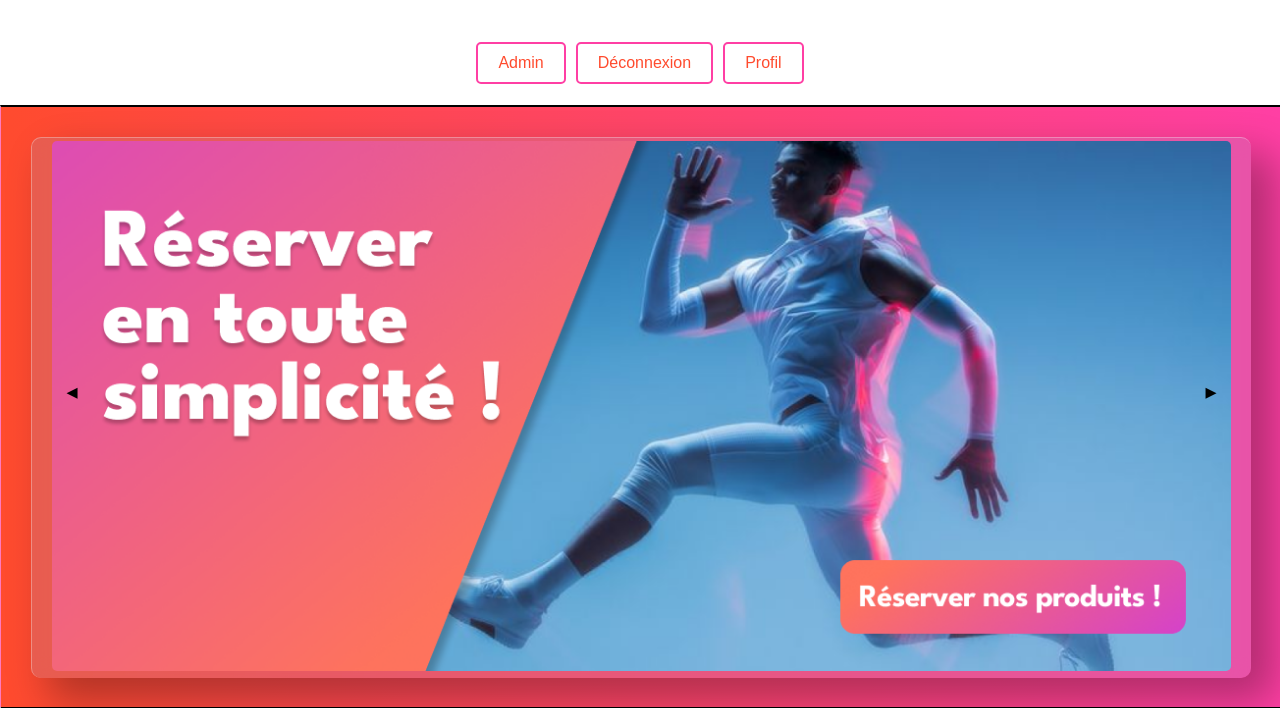
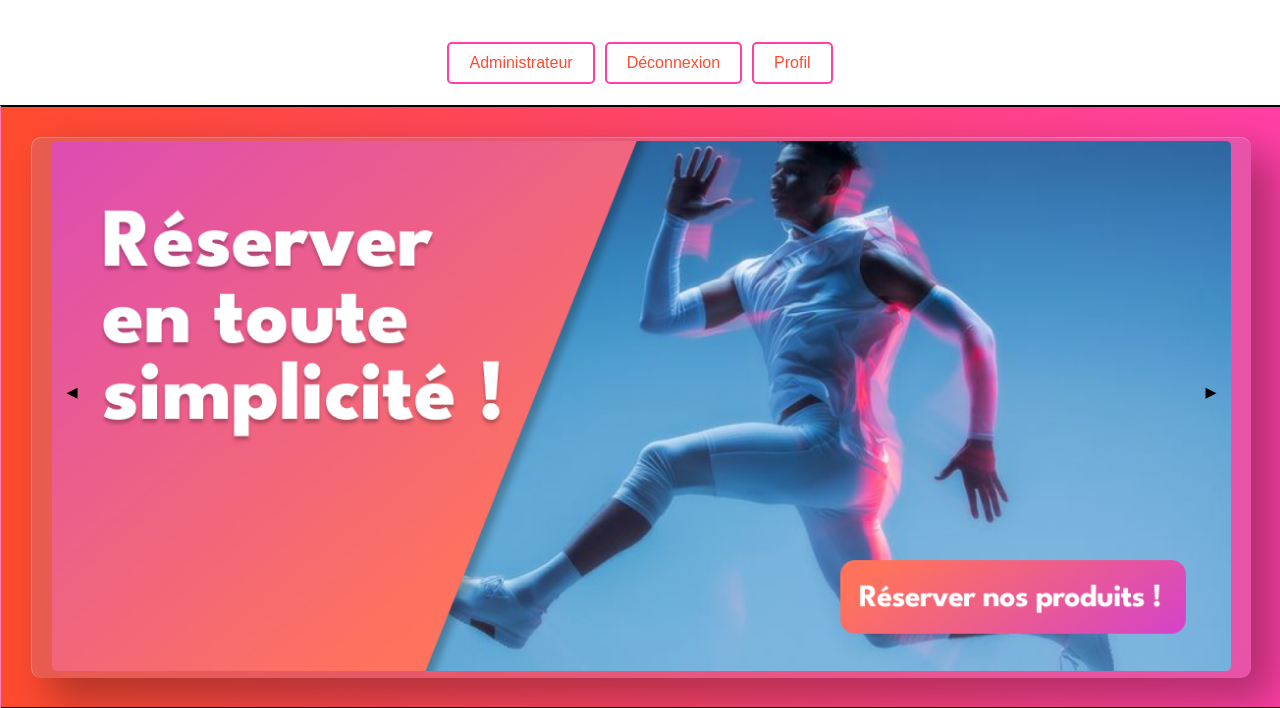
Before and after one commit to lil-leroux/SAE301, a CodeIgniter app: page /SAE301/index.php/login in a window 1280 px wide. Shown: the part 171-879 px from the top of the page. Run offline with CodeIgniter, Linux system fonts and the light colour scheme; the visitor is signed in with stand-in values (Sample User, id 1); data that the repository does not hold is empty.

Commit message:
bouton admin

```diff
--- a/application/views/login/welcome_view.php
+++ b/application/views/login/welcome_view.php
@@ -20,7 +20,7 @@
         <div class="info">
 
 
-            <a class="bouton" href="<?php echo base_url('index.php/admin/dashboard'); ?>">Admin</a>
+            <a class="bouton" href="<?php echo base_url('index.php/admin/dashboard'); ?>">Administrateur</a>
 
             <a class="bouton" href="<?php echo base_url('index.php/login/logout'); ?>">Déconnexion</a>
 
```
